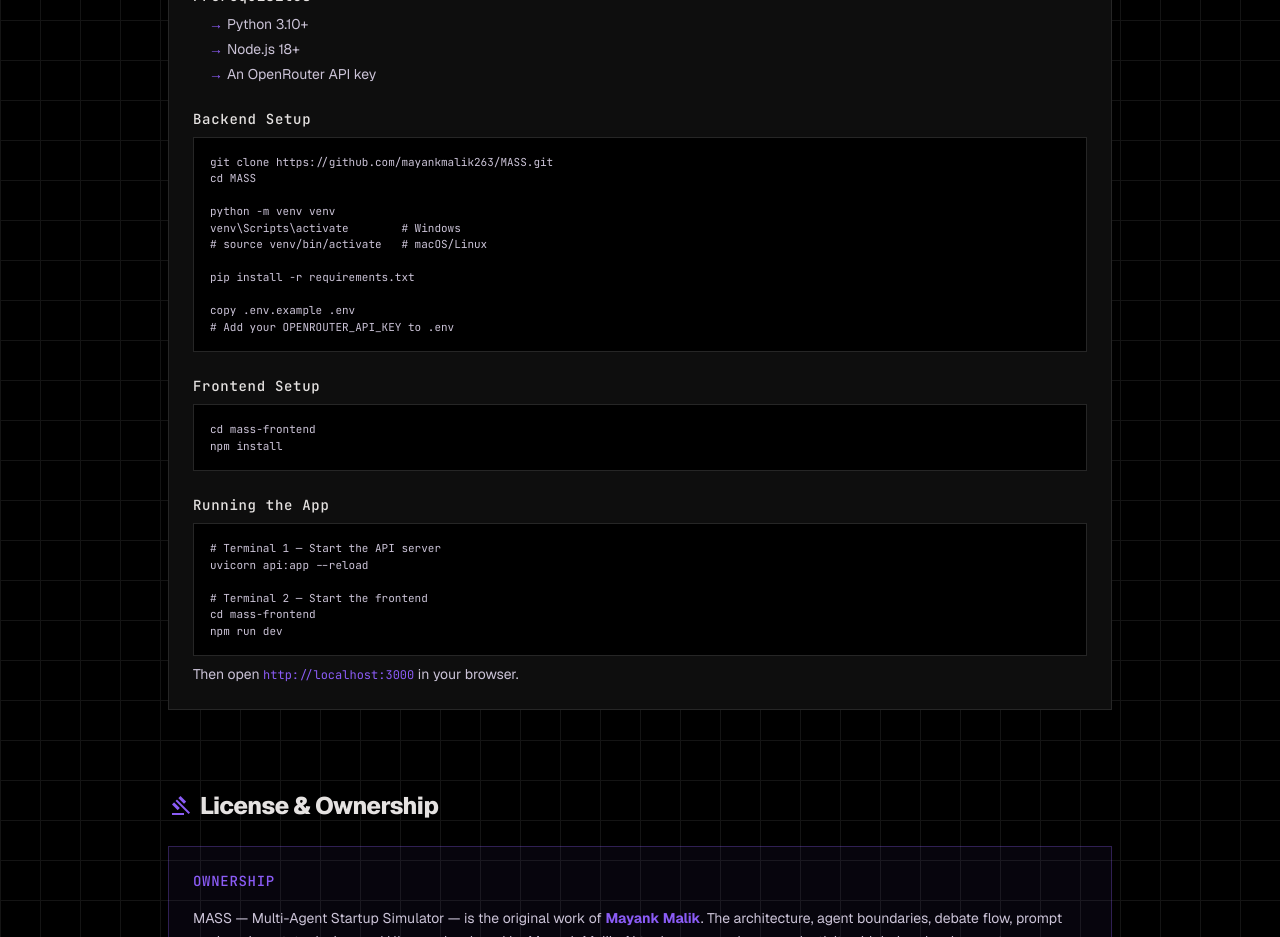
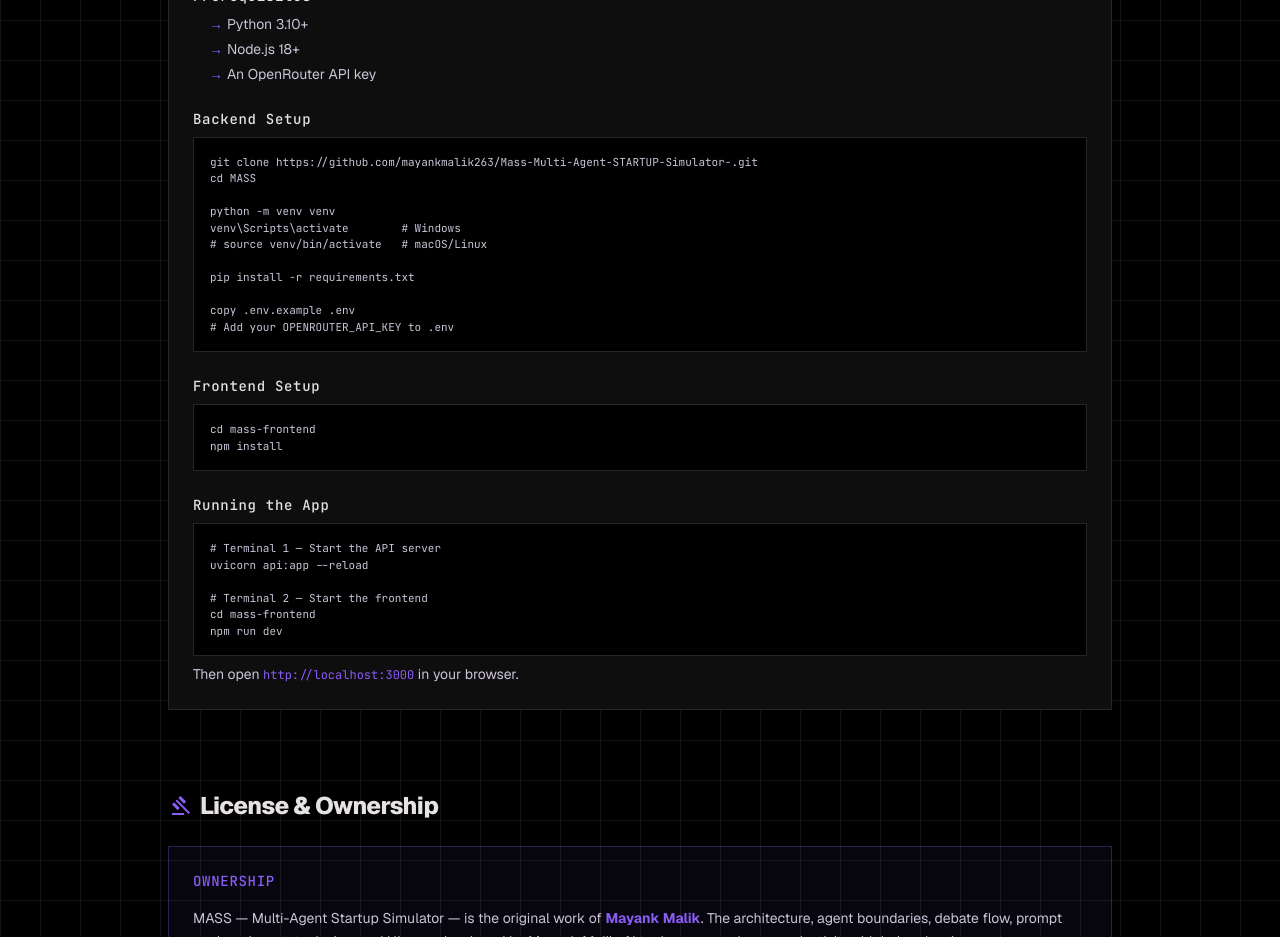
Before and after one commit to mayankmalik263/mass-startup-simulator, a Next.js app in the folder mass-frontend/: page /docs in a window 1280 px wide. Shown: the part 5060-5997 px from the top of the page. Built offline with nearby package versions, Linux system fonts and the light colour scheme.

Commit message:
fix: update GitHub URLs to new repo name in docs page

```diff
--- a/mass-frontend/src/app/docs/page.tsx
+++ b/mass-frontend/src/app/docs/page.tsx
@@ -104,7 +104,7 @@ export default function DocsPage() {
           </Link>
           <div className="flex items-center gap-md">
             <a
-              href="https://github.com/mayankmalik263/MASS"
+              href="https://github.com/mayankmalik263/Mass-Multi-Agent-STARTUP-Simulator-"
               target="_blank"
               rel="noopener noreferrer"
               className="font-label-mono text-on-surface-variant hover:text-primary transition-colors text-xs"
@@ -371,7 +371,7 @@ export default function DocsPage() {
               <div>
                 <h3 className="font-label-mono text-on-surface text-sm mb-sm">Backend Setup</h3>
                 <pre className="bg-black border border-outline-variant p-md font-mono text-[11px] text-on-surface-variant overflow-x-auto">
-{`git clone https://github.com/mayankmalik263/MASS.git
+{`git clone https://github.com/mayankmalik263/Mass-Multi-Agent-STARTUP-Simulator-.git
 cd MASS
 
 python -m venv venv
@@ -449,7 +449,7 @@ npm run dev`}
                     Terms of Service
                   </Link>{' '}
                   or the{' '}
-                  <a href="https://github.com/mayankmalik263/MASS/blob/main/LICENSE" target="_blank" rel="noopener noreferrer" className="text-primary hover:underline">
+                  <a href="https://github.com/mayankmalik263/Mass-Multi-Agent-STARTUP-Simulator-/blob/main/LICENSE" target="_blank" rel="noopener noreferrer" className="text-primary hover:underline">
                     LICENSE file on GitHub
                   </a>.
                 </p>
```
